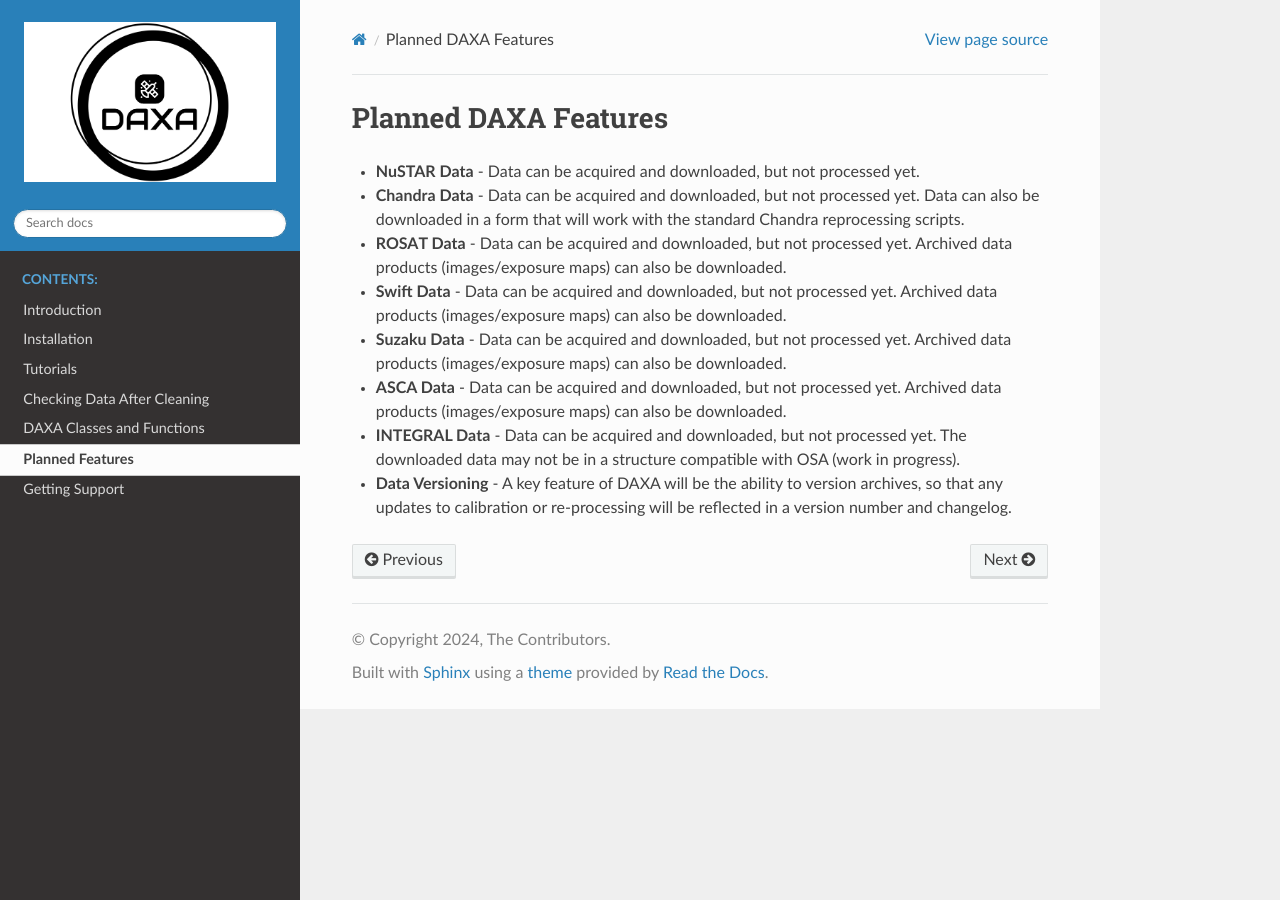
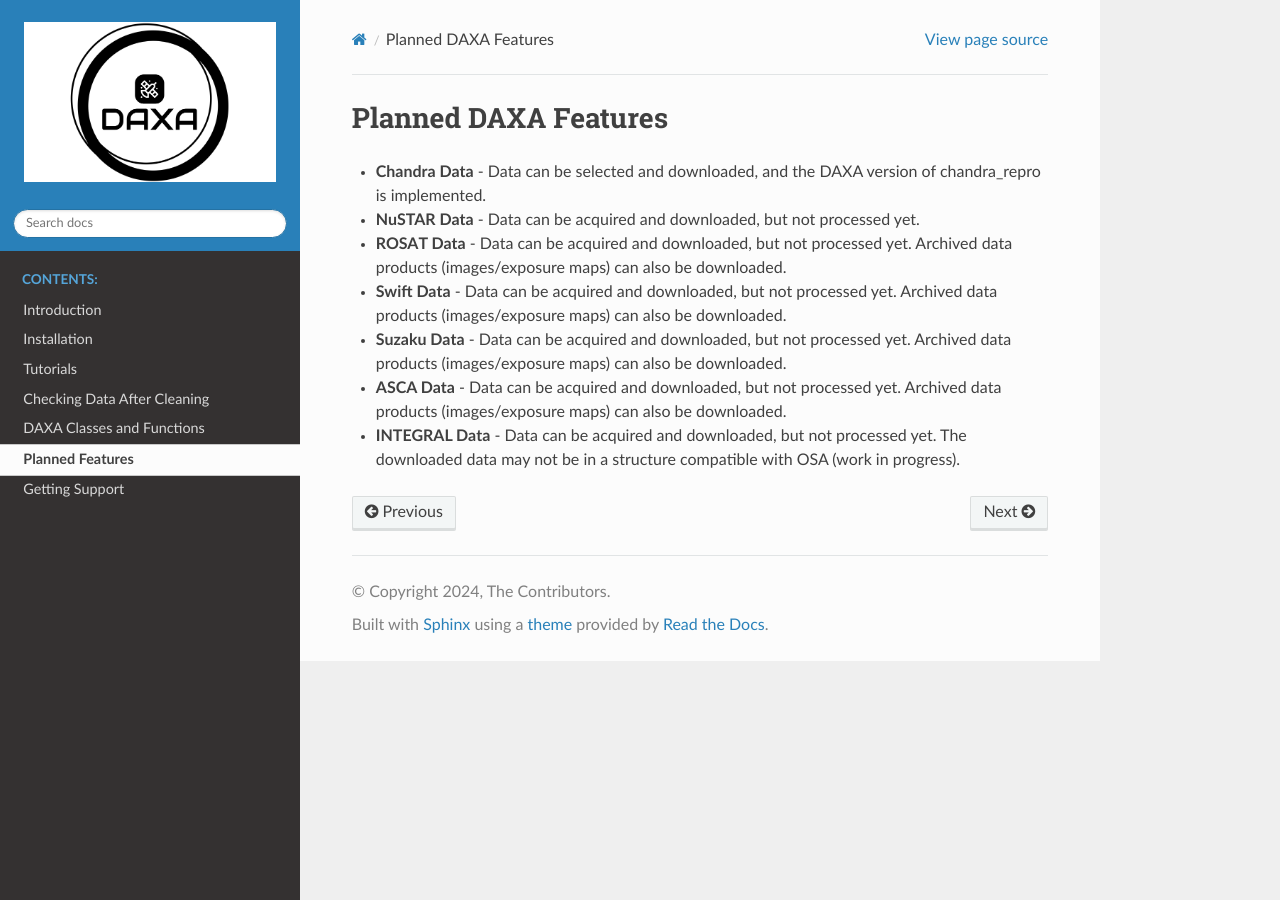
Before and after one commit to DavidT3/DAXA, a Sphinx documentation site: the page built from docs/source/future.rst, in a window 1280 px wide. Built offline with Sphinx 7.4.7 and the Read the Docs theme 3.1.0, drawn with Linux system fonts in a browser that asks for light colours; pages that are not in the unit, such as notebooks, are missing from menus.

Commit message:
Changed some things in the future.rst file of docs, related to the Chandra status.
Signed-off-by: David Turner <turne540@msu.edu>

```diff
--- a/docs/source/future.rst
+++ b/docs/source/future.rst
@@ -1,9 +1,9 @@
 Planned DAXA Features
 ========================
 
+* **Chandra Data** - Data can be selected and downloaded, and the DAXA version of chandra_repro is implemented.
+
 * **NuSTAR Data** - Data can be acquired and downloaded, but not processed yet.
-
-* **Chandra Data** - Data can be acquired and downloaded, but not processed yet. Data can also be downloaded in a form that will work with the standard Chandra reprocessing scripts.
 
 * **ROSAT Data** - Data can be acquired and downloaded, but not processed yet. Archived data products (images/exposure maps) can also be downloaded.
 
@@ -14,5 +14,3 @@ Planned DAXA Features
 * **ASCA Data** - Data can be acquired and downloaded, but not processed yet. Archived data products (images/exposure maps) can also be downloaded.
 
 * **INTEGRAL Data** - Data can be acquired and downloaded, but not processed yet. The downloaded data may not be in a structure compatible with OSA (work in progress).
-
-* **Data Versioning** - A key feature of DAXA will be the ability to version archives, so that any updates to calibration or re-processing will be reflected in a version number and changelog.
```
